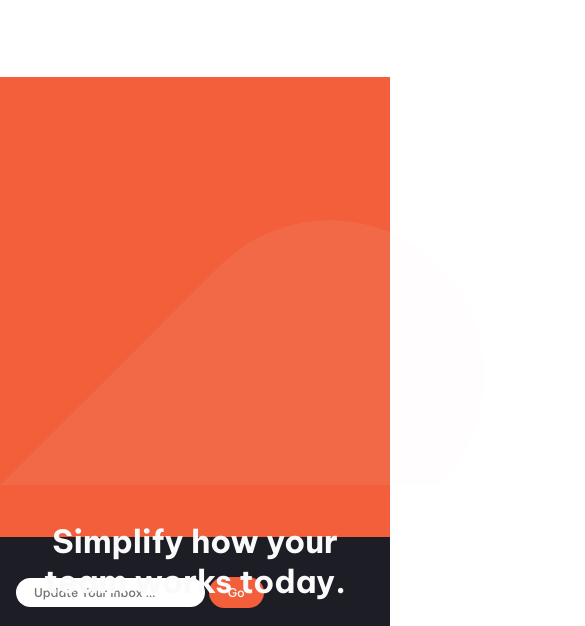
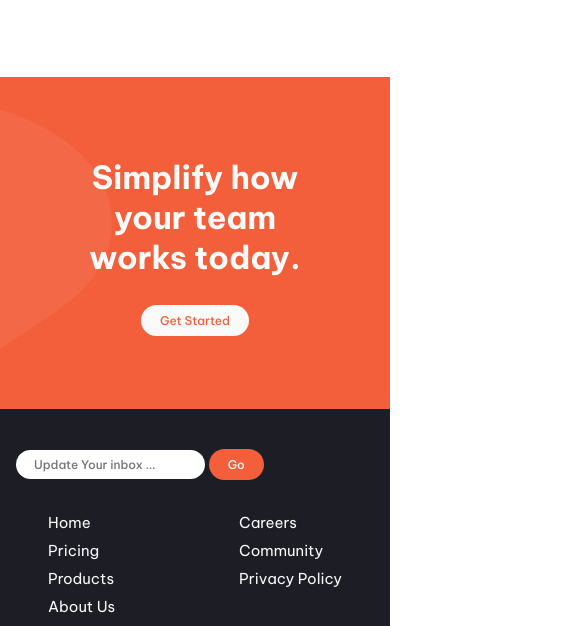
Before and after one commit to Chzmo/Frontend-Mentor_Manage-landing-page-solution, a plain HTML site: page index.html in a window 390 px wide. Shown: the part 2084-2710 px from the top of the page, 585 px wide, since content can reach past the window. Drawn offline with nearby package versions, Linux system fonts and the light colour scheme.

Commit message:
working on background images

```diff
--- a/css/banner/banner.scss
+++ b/css/banner/banner.scss
@@ -3,21 +3,17 @@
 
 
 #banner{
-    img{
-        position: relative;
-    }
+    background-image: url('./../../images/bg-simplify-section-desktop.svg');
+    background-color: var(--Bright-Red);
+    background-size: 100% 100%;
+    background-position: 0 0;
+    .container{
 
-    background: var(--Bright-Red);
-    padding: 5rem 0;
-
-    .container{
-        // background: url('../images/bg-simplify-section-desktop.svg');
-        // background-size: cover;
-        // background-repeat: no-repeat;
-        // background-color: transparent;
-        position: absolute;
+        background-size: cover;
+        background-repeat: no-repeat;
         display: flex;
         justify-content: space-between;
+        padding: 5rem;
 
         .banner{
             max-width: 430px;
@@ -40,11 +36,25 @@
 
 // **************** END BANNER SECTION *********************//
 
+@media screen and (max-width:850px) {
+    #banner{
+        background: var(--Bright-Red);
+        background-image: url('./../../images/bg-simplify-section-desktop.svg');
+        background-repeat: no-repeat;
+        background-color: var(--Bright-Red);
+        background-size: 100% 15rem;
+        background-position: -7rem 0;
+    }
+}
+
 @media screen and (max-width:600px) {
     #banner{
         background: var(--Bright-Red);
-        padding: 3rem 0;
-
+        background-image: url('./../../images/bg-simplify-section-mobile.svg');
+        background-repeat: no-repeat;
+        background-color: var(--Bright-Red);
+        background-size: 7rem 15rem;
+        background-position: 0 2rem ;
         .container{
             display: flex;
             flex-direction: column;
@@ -69,5 +79,4 @@
             }
         }
     }
-
 }
--- a/index.html
+++ b/index.html
@@ -148,7 +148,6 @@
     </div>
 
     <section id="banner">
-        <img src="./images/bg-simplify-section-desktop.svg" alt="" />
         <div class="container">
             <div class="banner">
                 <h2>
```
Also changed, not shown: css/banner/banner.css, 1 other file.
